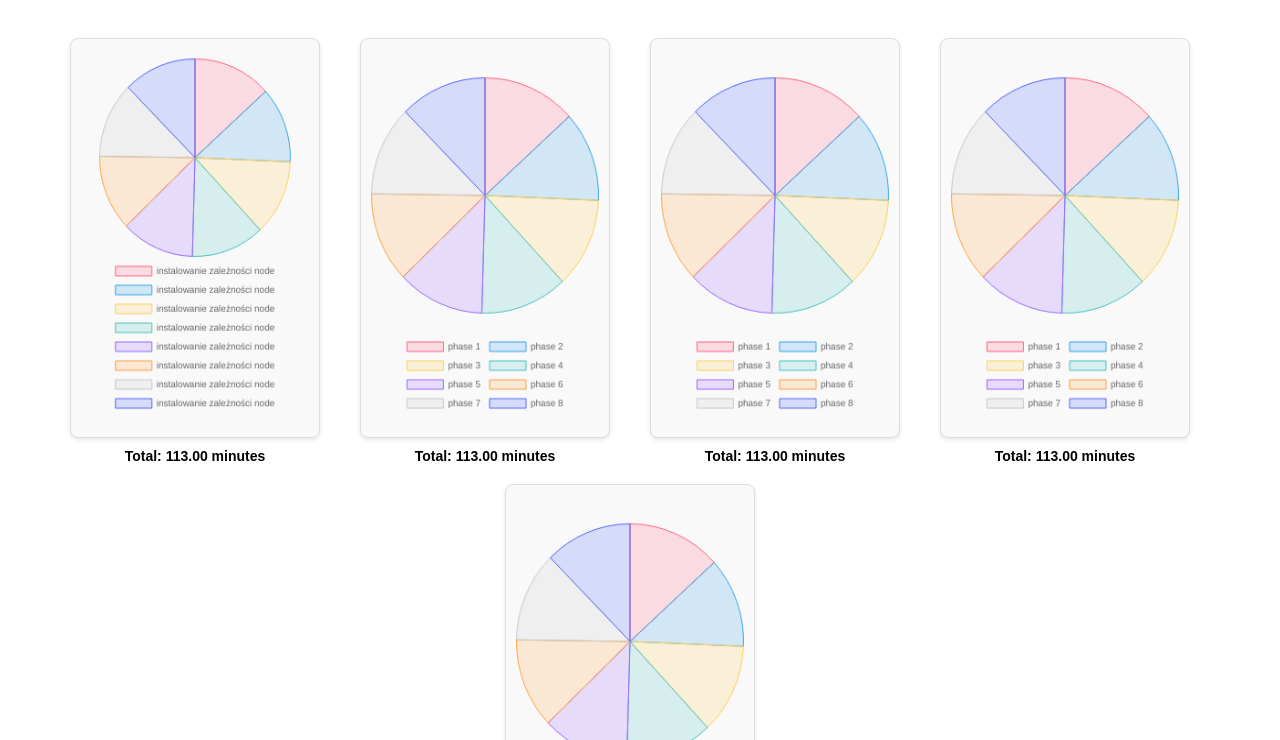
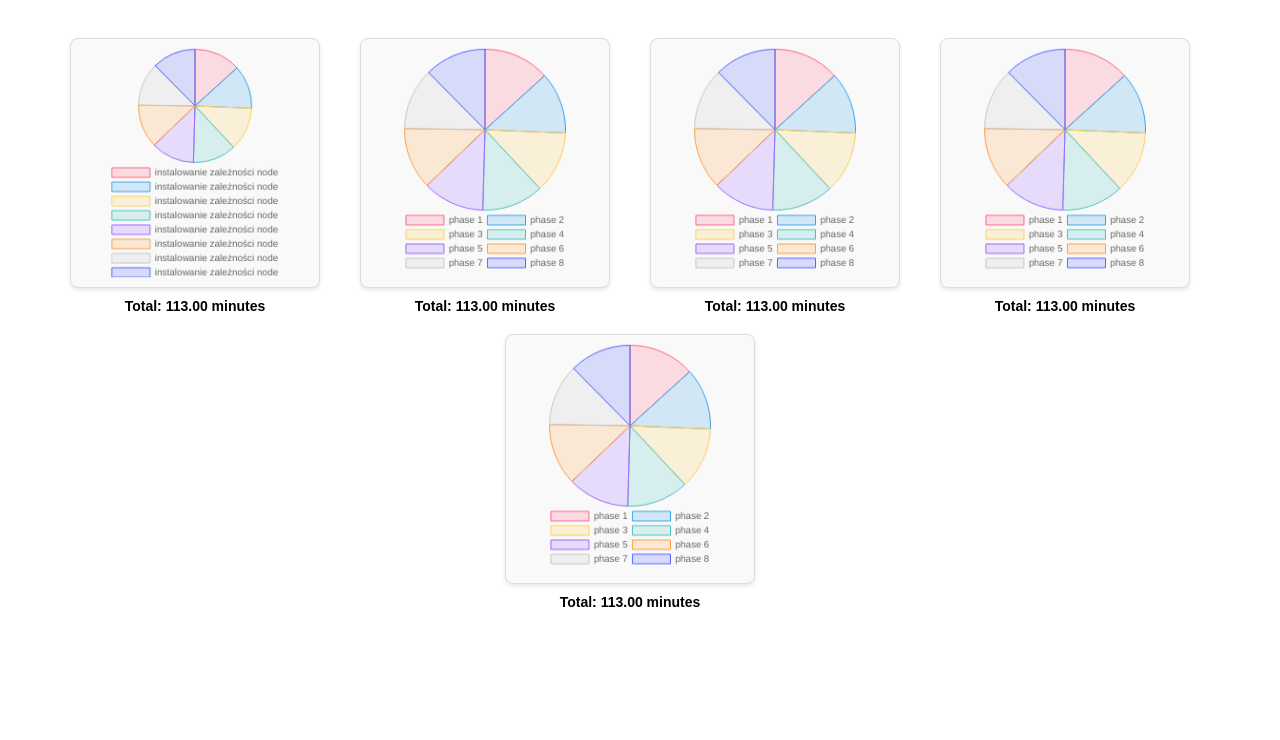
Before and after one commit to neu5/extract-logs, a website built with Vite: page src/index.html in a window 1280 px wide. Shown: the part 60-800 px from the top of the page. Built offline with nearby package versions, Linux system fonts and the light colour scheme.

Commit message:
Adjust the styles

```diff
--- a/src/main.js
+++ b/src/main.js
@@ -66,6 +66,7 @@ function createChart(chartId, logData) {
             font: {
               size: 10,
             },
+            padding: 5,
           },
         },
         tooltip: {
@@ -78,8 +79,10 @@ function createChart(chartId, logData) {
       },
       layout: {
         padding: {
-          top: 10,
-          bottom: 10,
+          top: 5,
+          bottom: 5,
+          left: 5,
+          right: 5, // Add padding to the right
         },
       },
     },
--- a/src/styles.css
+++ b/src/styles.css
@@ -22,16 +22,6 @@ h1 {
   max-width: 1200px;
 }
 
-canvas {
-  background: #f9f9f9;
-  border: 1px solid #ddd;
-  border-radius: 8px;
-  box-shadow: 0 2px 4px rgba(0, 0, 0, 0.1);
-  padding: 10px;
-  max-width: 250px;
-  max-height: 400px;
-}
-
 .chart-container {
   display: inline-block;
   margin-right: 20px;
@@ -45,9 +35,21 @@ canvas {
   font-weight: bold;
 }
 
-.chart-canvas {
+canvas {
+  background: #f9f9f9;
+  border: 1px solid #ddd;
+  border-radius: 8px;
+  box-shadow: 0 2px 4px rgba(0, 0, 0, 0.1);
+  padding: 5px;
   max-width: 250px;
   max-height: 400px;
   width: 100%; /* Ensure it scales down properly */
+  height: auto; /* Ensure it scales down properly */
+}
+
+.chart-canvas {
+  max-width: 250px;
+  max-height: 250px;
+  width: 100%; /* Ensure it scales down properly */
   height: 100%; /* Ensure it scales down properly */
 }
```
